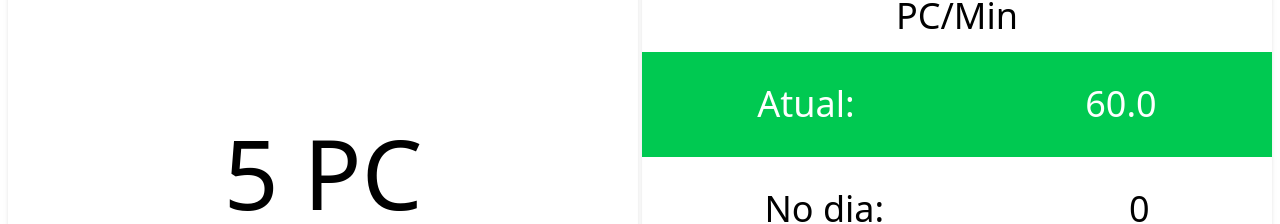
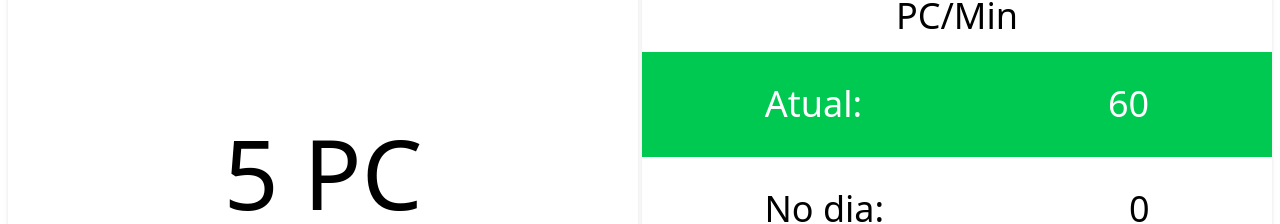
Before and after one commit to ElcioMFernandes/VieliTech, a React (Vite) app: page / in a window 1280 px wide. Shown: the part 158-382 px from the top of the page. Built offline with nearby package versions, Linux system fonts and the light colour scheme; no server answers.

Commit message:
Update App component: simplify calculation for display in Paragraph

```diff
--- a/src/App.tsx
+++ b/src/App.tsx
@@ -125,7 +125,7 @@ const App = () => {
               }`}
             >
               <Paragraph text="Atual:" />
-              <Paragraph text={(60000 / rate).toFixed(1)} />
+              <Paragraph text={60000 / rate} />
             </li>
             <li className="flex h-full w-full items-center justify-around">
               <Paragraph text="No dia:" />
```
